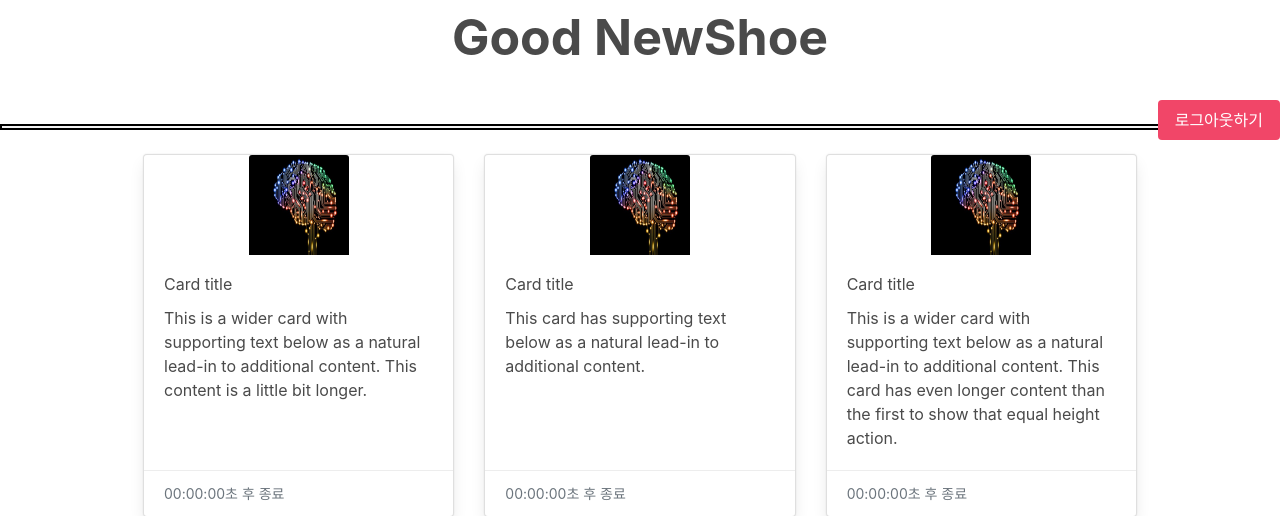
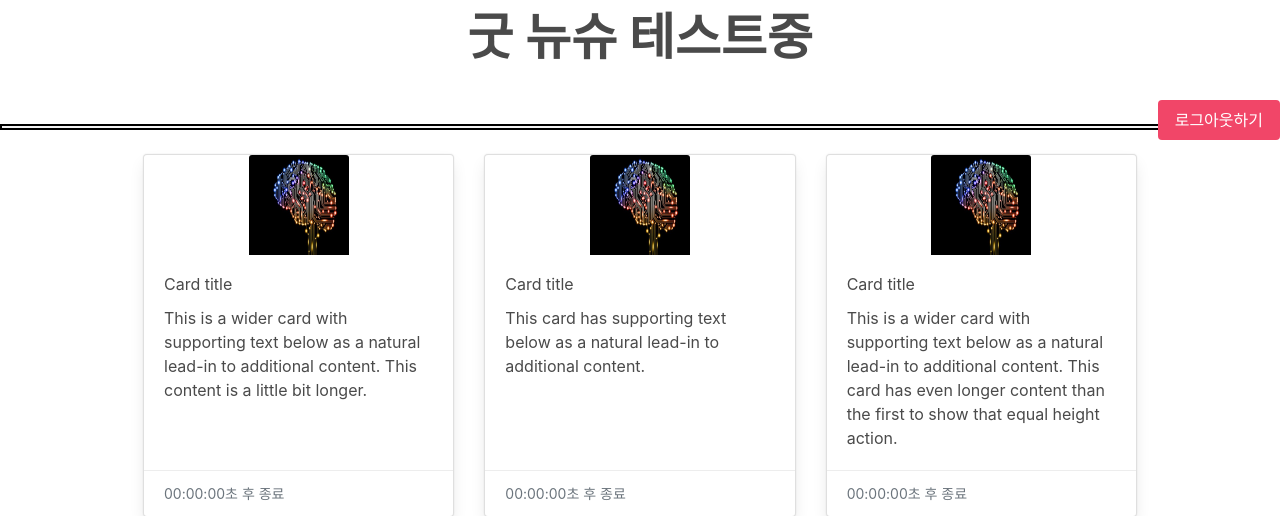
Before and after one commit to yjh8806/mini_web, a Flask app: template templates/index.html in a window 1280 px wide. Shown: the top 516 px of the page. Run offline with Flask 2, Linux system fonts and the light colour scheme; the template is opened without the code that fills it, so the values that code supplies are empty; some libraries are stand-ins or nearby versions.

Commit message:
testing now

```diff
--- a/templates/index.html
+++ b/templates/index.html
@@ -70,7 +70,7 @@
 <body>
 {#    <h5 class="subtitle">어서오세요! {{nickname}}님</h5>#}
     <div style="width: 100%; height: 100px; font-size: 50px; text-align: center; font-weight: bold;">
-        Good NewShoe
+        굿 뉴슈 테스트중
     </div>
     <button style="float: right;" class="button is-danger" onclick="logout()">로그아웃하기</button>
     <hr style="border: 2px solid black"/>
```
